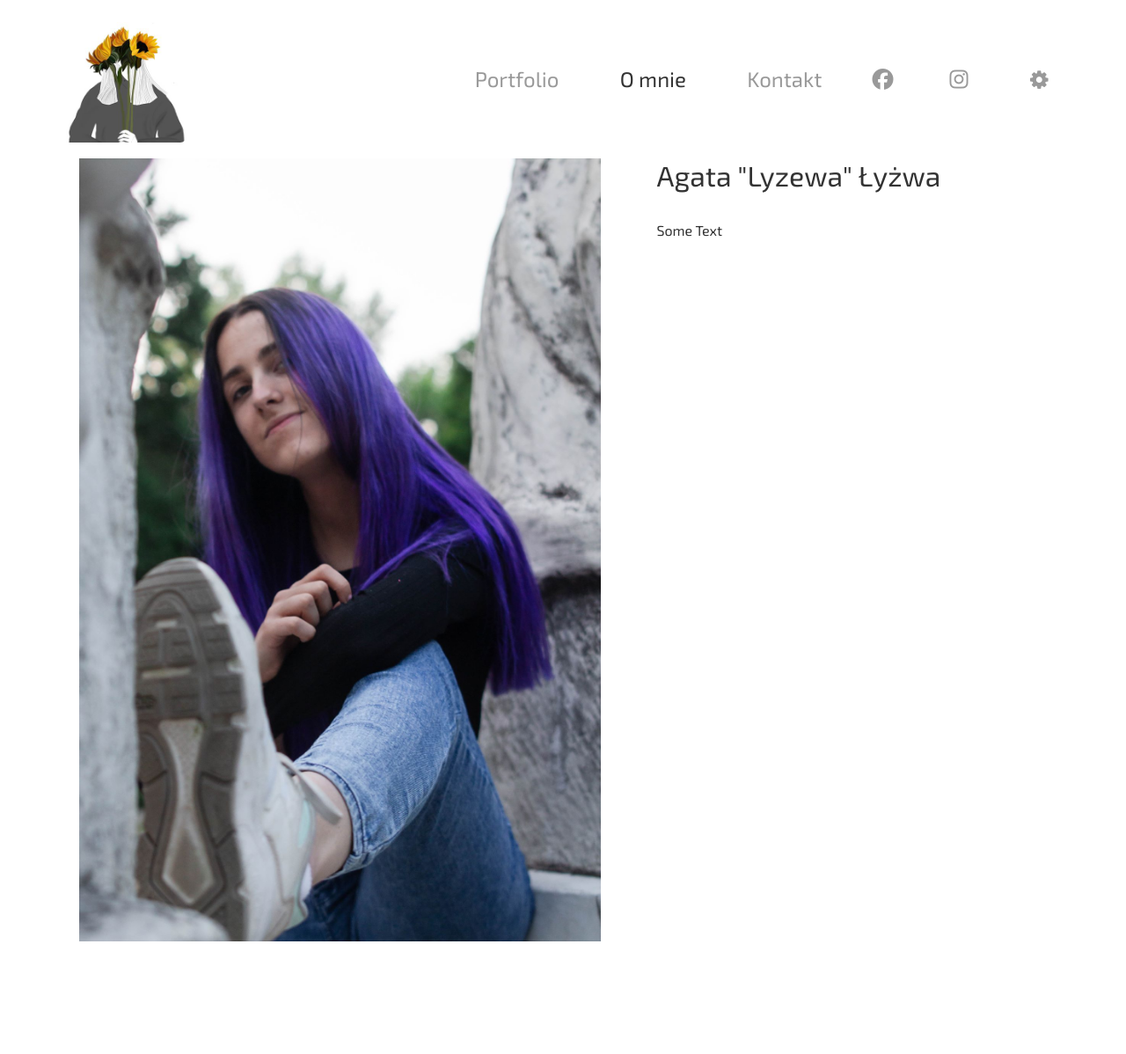
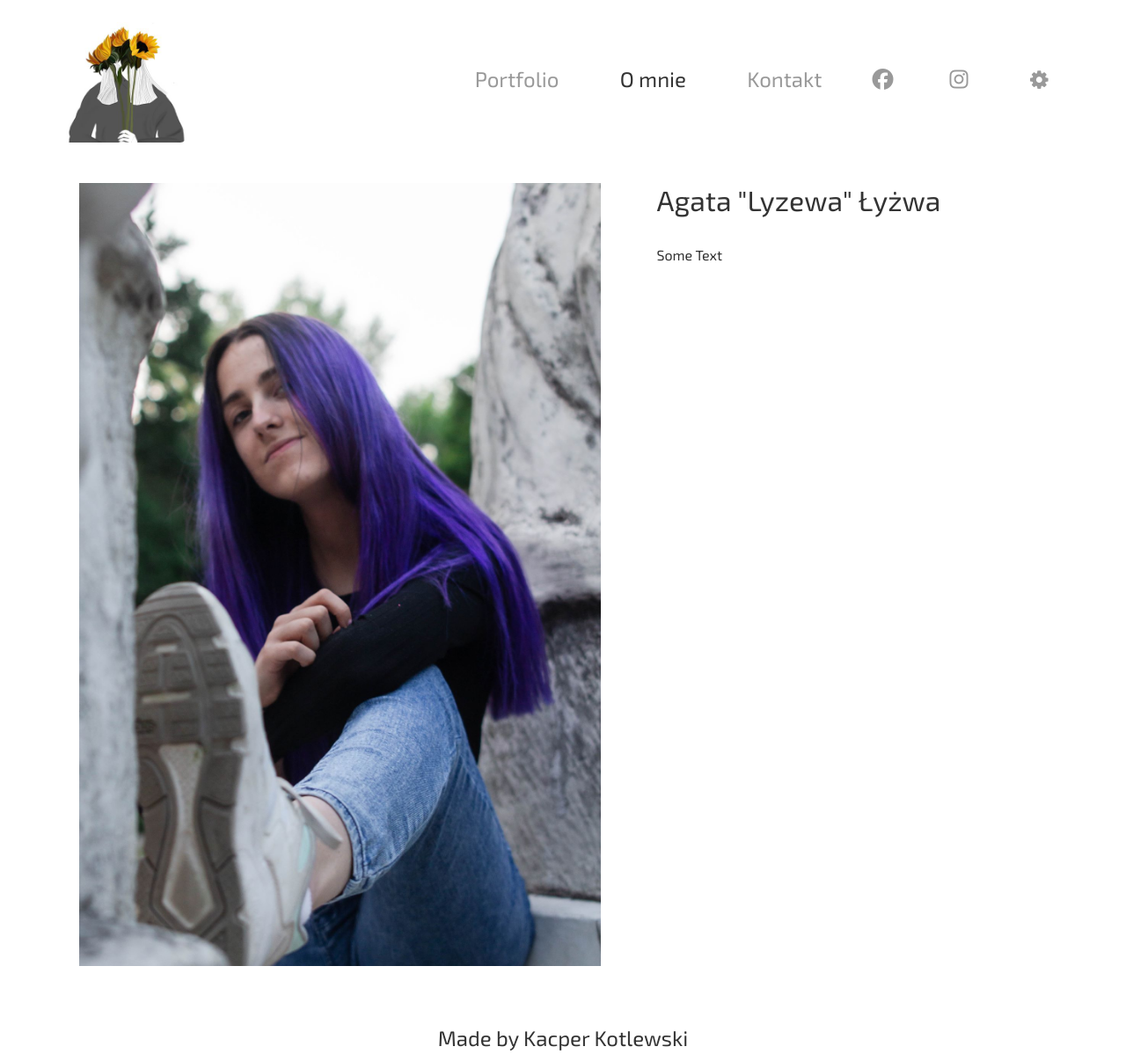
Before and after one commit to KacperKotlewski/agatka-strona, a Django app: page /about-me in a window 1280 px wide. Shown: the whole page at 88% size. Run offline with Django 3.2, Linux system fonts and the light colour scheme; data comes from the database, SQL or seed files in the repository; style sheets or scripts are compiled from the project's sources; some libraries are stand-ins or nearby versions.

Commit message:
zmieniony footer i usuwanie msgboxa

```diff
--- a/static_dirs/static/style/_settings.scss
+++ b/static_dirs/static/style/_settings.scss
@@ -18,3 +18,7 @@
 
 //portfolio
 $imgGalleryPadding: 3vw;
+
+@function vh($quantity) {
+    @return calc(var(--vh, 1vh) * #{$quantity});
+    }
--- a/static_dirs/static/style/main/main.css
+++ b/static_dirs/static/style/main/main.css
@@ -30,14 +30,14 @@
   display: grid;
   -ms-grid-columns: 1fr;
       grid-template-columns: 1fr;
-  -ms-grid-rows: minmax(50vh, auto) 35vh;
-      grid-template-rows: minmax(50vh, auto) 35vh;
+  -ms-grid-rows: minmax(50vh, auto) auto;
+      grid-template-rows: minmax(50vh, auto) auto;
 }
 
 @media (max-width: 750px), (orientation: portrait) {
   #main {
-    -ms-grid-rows: minmax(50vh, auto) 40vh;
-        grid-template-rows: minmax(50vh, auto) 40vh;
+    -ms-grid-rows: minmax(50vh, auto) auto;
+        grid-template-rows: minmax(50vh, auto) auto;
   }
 }
 
@@ -58,7 +58,7 @@
   -webkit-box-direction: normal;
       -ms-flex-direction: column;
           flex-direction: column;
-  font-size: 3em;
+  font-size: 1.5em;
 }
 
 .picFill {
--- a/static_dirs/static/style/main/main.scss
+++ b/static_dirs/static/style/main/main.scss
@@ -27,9 +27,9 @@
     width: $width;
     display: grid;
     grid-template-columns: 1fr;
-    grid-template-rows: minmax(50vh, auto) (50vh-$menuSize);
+    grid-template-rows: minmax(50vh, auto) auto;
     @media (max-width : 750px), (orientation: portrait){
-      grid-template-rows: minmax(50vh, auto) (50vh - ($portraitSize));
+      grid-template-rows: minmax(50vh, auto) auto;
     }
 
     footer{
@@ -38,7 +38,7 @@
         justify-content: center;
         align-items: center;
         flex-direction: column;
-        font-size: 3em;
+        font-size: 1.5em;
     }
 }
 
--- a/static_dirs/templates/base.html
+++ b/static_dirs/templates/base.html
@@ -106,7 +106,15 @@
                     function closeMessage(elem){
                         msg = elem.parentElement;
                         msg.parentNode.removeChild(msg);
+                        closeMsgBox();
                     }
+                    function closeMsgBox(){
+                        msgbox = $(".messages");
+                        if(messages.childElementCount == 0){
+                            msgbox.remove();
+                        }
+                    }
+                    closeMsgBox();
                 </script>
 
                 {% block content %}
@@ -115,8 +123,7 @@
 
 
                 <footer>
-                    <span>footer</span>
-                    <span>Made by Kacper Kotlewski</span>
+                    Made by Kacper Kotlewski
                 </footer>
             </div>
         </div>
```
Also changed, not shown: static_dirs/static/style/pages/home.css (+8 -12 lines), static_dirs/static/style/pages/home.scss (+5 -6 lines), 2 other files.
